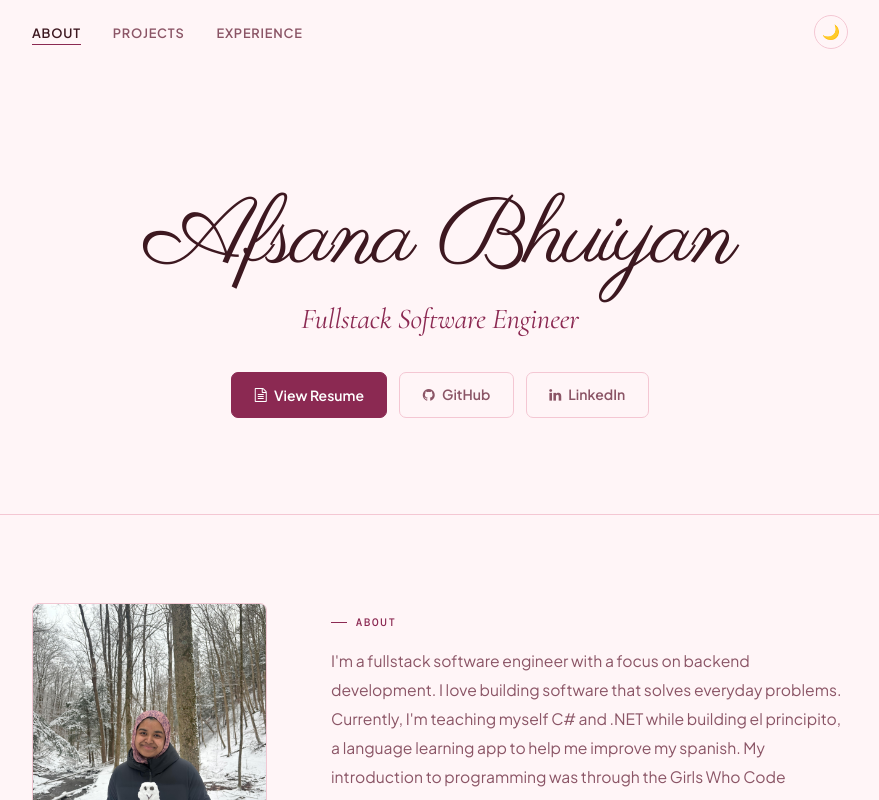
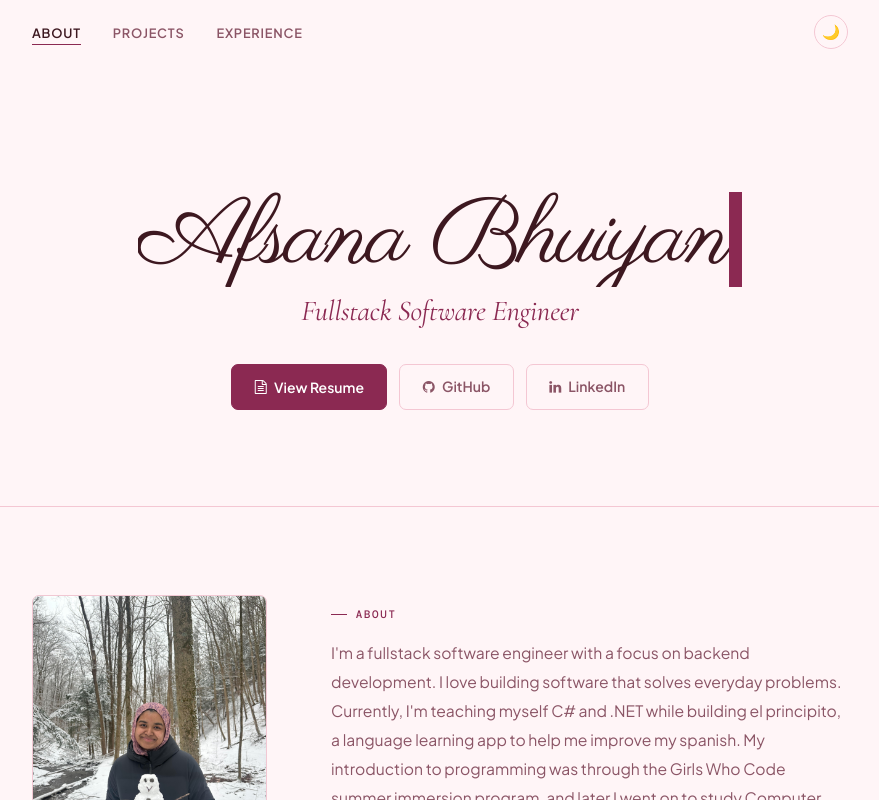
Before and after one commit to afsanab/AfsanasPortfolio, a React (Vite) app: page / in a window 1280 px wide. Shown: the top 800 px of the page, without its empty margins (200-1079 px from the left). Built offline with nearby package versions, Linux system fonts and the light colour scheme.

Commit message:
added typewriter effect

```diff
--- a/src/App.tsx
+++ b/src/App.tsx
@@ -82,7 +82,9 @@
       {/* Hero */}
       <header className="hero" id="top">
         <div className="hero-container">
-          <h1 className="hero-name">Afsana Bhuiyan</h1>
+          <div className="typewriter">
+            <h1 className="hero-name">Afsana Bhuiyan</h1>
+          </div>
           <p className="hero-role">Fullstack Software Engineer</p>
           <div className="hero-ctas">
             <button
--- a/src/styles.css
+++ b/src/styles.css
@@ -225,6 +225,32 @@
   display: flex;
   flex-direction: column;
   align-items: center;
+}
+
+.typewriter {
+  display: inline-block;
+}
+
+.typewriter h1 {
+  overflow: hidden;
+  border-right: 0.15em solid var(--accent);
+  white-space: nowrap;
+  margin: 0 auto;
+  animation:
+    typing 3.5s steps(40, end),
+    blink-caret 0.75s step-end infinite;
+}
+
+/* The typing effect */
+@keyframes typing {
+  from { width: 0 }
+  to { width: 100% }
+}
+
+/* The typewriter cursor effect */
+@keyframes blink-caret {
+  from, to { border-color: transparent }
+  50% { border-color: var(--accent); }
 }
 
 .hero-name {
```
